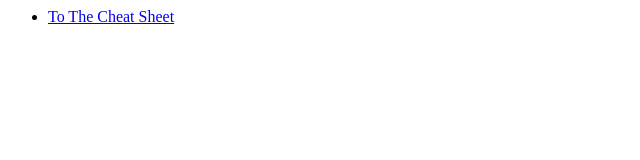
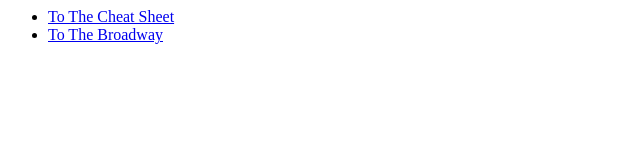
Before and after one commit to SirLloydy/sirlloydy.github.io, a plain HTML site: page index.html in a window 1280 px wide. Shown: the whole page, without its empty margins (0-640 px from the left). Drawn offline with Linux system fonts and the light colour scheme.

Commit message:
Update index.html

```diff
--- a/index.html
+++ b/index.html
@@ -1,5 +1,6 @@
 <html>
     <ul>
         <li><a href="html-cheat-sheet/index.html">To The Cheat Sheet</a></li>
+        <li><a href="broadway/index.html">To The Broadway</a></li>
     </ul>
 </html>
```
